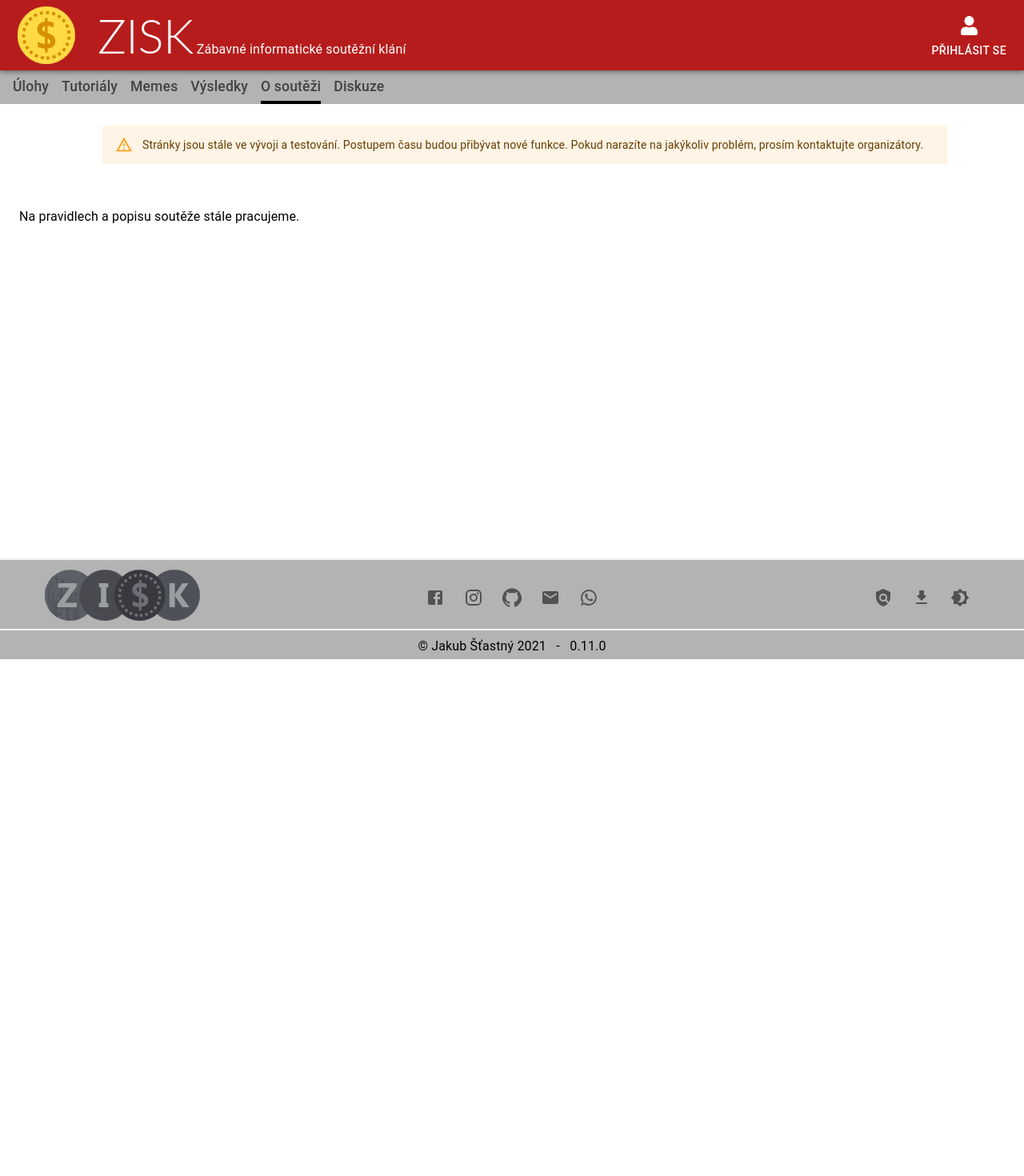
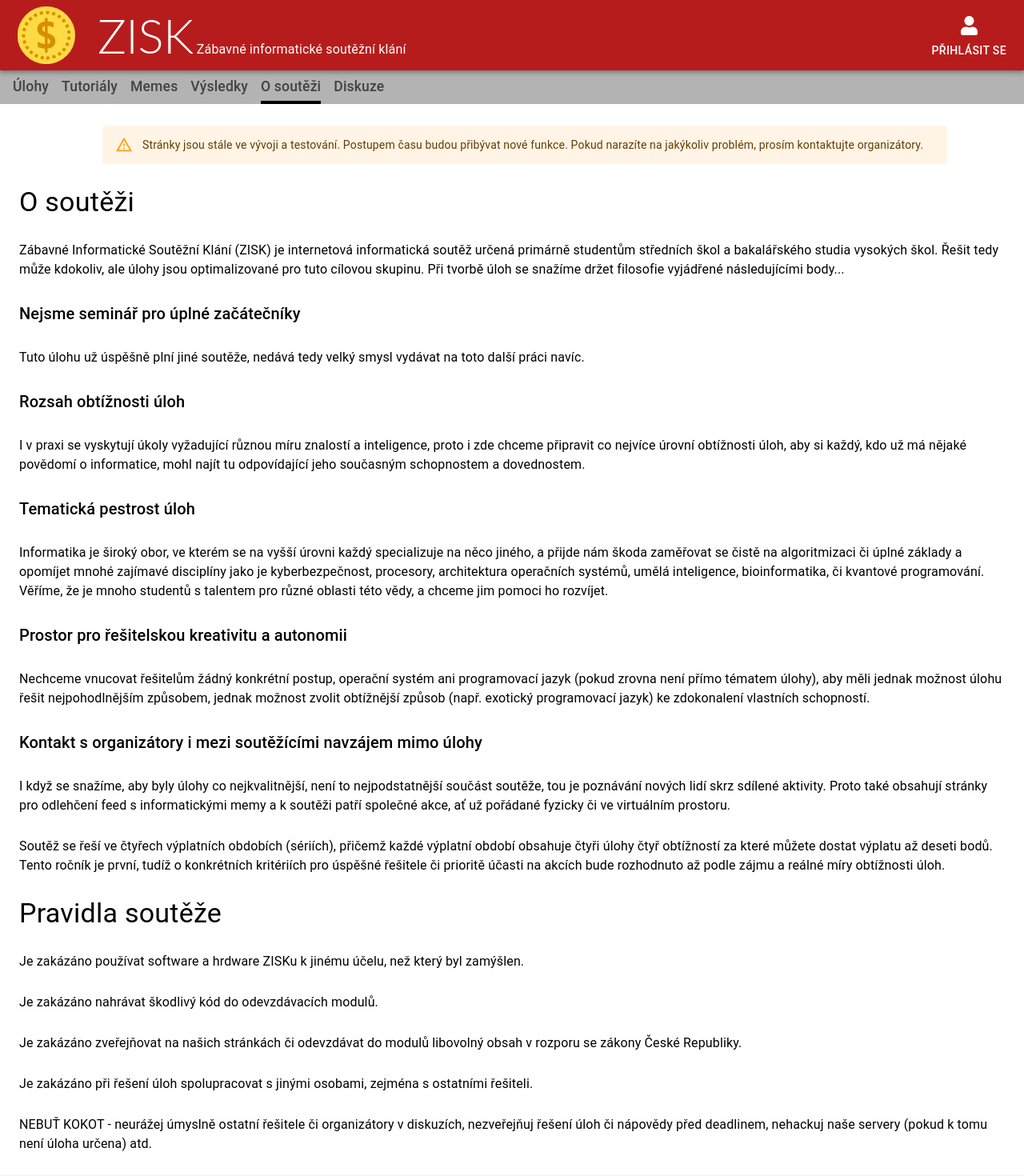
Before and after one commit to ZISK-Organization/web-frontend, a React (Create React App) app: page /About in a window 1280 px wide. Shown: the top 1470 px of the page at 80% size. Before the commit the page ends 824 px from the top, so only its background shows below. Built offline with nearby package versions, Linux system fonts and the light colour scheme.

Commit message:
~ rename to economic names\n+ about and rules

```diff
--- a/src/Pages/About/About.tsx
+++ b/src/Pages/About/About.tsx
@@ -4,9 +4,75 @@ import { Container, Typography } from "@material-ui/core";
 export default function About() {
   return (
     <Container maxWidth="xl">
+      <Typography variant="h4">O soutěži</Typography>
       <br />
-      <Typography>Na pravidlech a popisu soutěže stále pracujeme.</Typography>
-      <div style={{ height: "calc(100vh - 412px)" }}></div>
+      <Typography>
+        Zábavné Informatické Soutěžní Klání (ZISK) je internetová informatická soutěž určená primárně studentům středních škol a
+        bakalářského studia vysokých škol. Řešit tedy může kdokoliv, ale úlohy jsou optimalizované pro tuto cílovou skupinu. Při
+        tvorbě úloh se snažíme držet filosofie vyjádřené následujícími body...
+      </Typography>
+      <br />
+      <Typography variant="h6">Nejsme seminář pro úplné začátečníky</Typography>
+      <br />
+      <Typography>
+        Tuto úlohu už úspěšně plní jiné soutěže, nedává tedy velký smysl vydávat na toto další práci navíc.
+      </Typography>
+      <br />
+      <Typography variant="h6">Rozsah obtížnosti úloh</Typography>
+      <br />
+      <Typography>
+        I v praxi se vyskytují úkoly vyžadující různou míru znalostí a inteligence, proto i zde chceme připravit co nejvíce
+        úrovní obtížnosti úloh, aby si každý, kdo už má nějaké povědomí o informatice, mohl najít tu odpovídající jeho současným
+        schopnostem a dovednostem.
+      </Typography>
+      <br />
+      <Typography variant="h6">Tematická pestrost úloh</Typography>
+      <br />
+      <Typography>
+        Informatika je široký obor, ve kterém se na vyšší úrovni každý specializuje na něco jiného, a přijde nám škoda zaměřovat
+        se čistě na algoritmizaci či úplné základy a opomíjet mnohé zajímavé disciplíny jako je kyberbezpečnost, procesory,
+        architektura operačních systémů, umělá inteligence, bioinformatika, či kvantové programování. Věříme, že je mnoho
+        studentů s talentem pro různé oblasti této vědy, a chceme jim pomoci ho rozvíjet.
+      </Typography>
+      <br />
+      <Typography variant="h6">Prostor pro řešitelskou kreativitu a autonomii</Typography>
+      <br />
+      <Typography>
+        Nechceme vnucovat řešitelům žádný konkrétní postup, operační systém ani programovací jazyk (pokud zrovna není přímo
+        tématem úlohy), aby měli jednak možnost úlohu řešit nejpohodlnějším způsobem, jednak možnost zvolit obtížnější způsob
+        (např. exotický programovací jazyk) ke zdokonalení vlastních schopností.
+      </Typography>
+      <br />
+      <Typography variant="h6">Kontakt s organizátory i mezi soutěžícími navzájem mimo úlohy</Typography>
+      <br />
+      <Typography>
+        I když se snažíme, aby byly úlohy co nejkvalitnější, není to nejpodstatnější součást soutěže, tou je poznávání nových
+        lidí skrz sdílené aktivity. Proto také obsahují stránky pro odlehčení feed s informatickými memy a k soutěži patří
+        společné akce, ať už pořádané fyzicky či ve virtuálním prostoru.
+      </Typography>
+      <br />
+      <Typography>
+        Soutěž se řeší ve čtyřech výplatních obdobích (sériích), přičemž každé výplatní období obsahuje čtyři úlohy čtyř
+        obtížností za které můžete dostat výplatu až deseti bodů. Tento ročník je první, tudíž o konkrétních kritériích pro
+        úspěšné řešitele či prioritě účasti na akcích bude rozhodnuto až podle zájmu a reálné míry obtížnosti úloh.
+      </Typography>
+      <br />
+      <Typography variant="h4">Pravidla soutěže</Typography>
+      <br />
+      <Typography>Je zakázáno používat software a hrdware ZISKu k jinému účelu, než který byl zamýšlen.</Typography>
+      <br />
+      <Typography>Je zakázáno nahrávat škodlivý kód do odevzdávacích modulů.</Typography>
+      <br />
+      <Typography>
+        Je zakázáno zveřejňovat na našich stránkách či odevzdávat do modulů libovolný obsah v rozporu se zákony České Republiky.
+      </Typography>
+      <br />
+      <Typography>Je zakázáno při řešení úloh spolupracovat s jinými osobami, zejména s ostatními řešiteli.</Typography>
+      <br />
+      <Typography>
+        NEBUŤ KOKOT - neurážej úmyslně ostatní řešitele či organizátory v diskuzích, nezveřejňuj řešení úloh či nápovědy před
+        deadlinem, nehackuj naše servery (pokud k tomu není úloha určena) atd.
+      </Typography>
     </Container>
   );
 }
--- a/src/Pages/Task/Results.tsx
+++ b/src/Pages/Task/Results.tsx
@@ -49,7 +49,7 @@ export default function Results({ maxPoints, taskId }: IProps) {
   return (
     <>
       <br />
-      <Typography variant="h6">Body</Typography>
+      <Typography variant="h6">Výplata</Typography>
       <br />
       <div className={classes.flex}>
         <LinearProgress
@@ -58,7 +58,7 @@ export default function Results({ maxPoints, taskId }: IProps) {
           color="primary"
           variant="determinate"
         />
-        <Typography>
+        <Typography style={{ minWidth: 52 }}>
           {results} / {maxPoints}
         </Typography>
       </div>
--- a/src/Pages/Task/Task.tsx
+++ b/src/Pages/Task/Task.tsx
@@ -120,7 +120,7 @@ export default function Task({ taskId, isTutorial }: IProps) {
         <Tabs value={tab} onChange={(_, val) => setTab(val)} indicatorColor="primary" textColor="primary">
           <Tab label="Zadání" />
           <Tab label="Diskuze" />
-          {!isTutorial && <Tab label="Hodnocení" />}
+          {!isTutorial && <Tab label="Výplata" />}
           {!isTutorial && (new Date(task.deadline).getTime() < new Date().getTime() || isAdmin) && (
             <Tab label="Vzorové řešení" />
           )}
--- a/src/Pages/Tasks/Tasks.tsx
+++ b/src/Pages/Tasks/Tasks.tsx
@@ -88,7 +88,7 @@ export default function Tasks() {
             <React.Fragment key={series.seriesNumber}>
               <Accordion defaultExpanded={series.seriesNumber === tasks.length} style={{ borderRadius: 8 }}>
                 <AccordionSummary className={classes.seriesHeader} expandIcon={<ExpandMore />}>
-                  <Typography>Série {series.seriesNumber}</Typography>
+                  <Typography>{series.seriesNumber}. výplatní období</Typography>
                 </AccordionSummary>
                 <AccordionDetails>
                   <Grid container spacing={3}>
```
